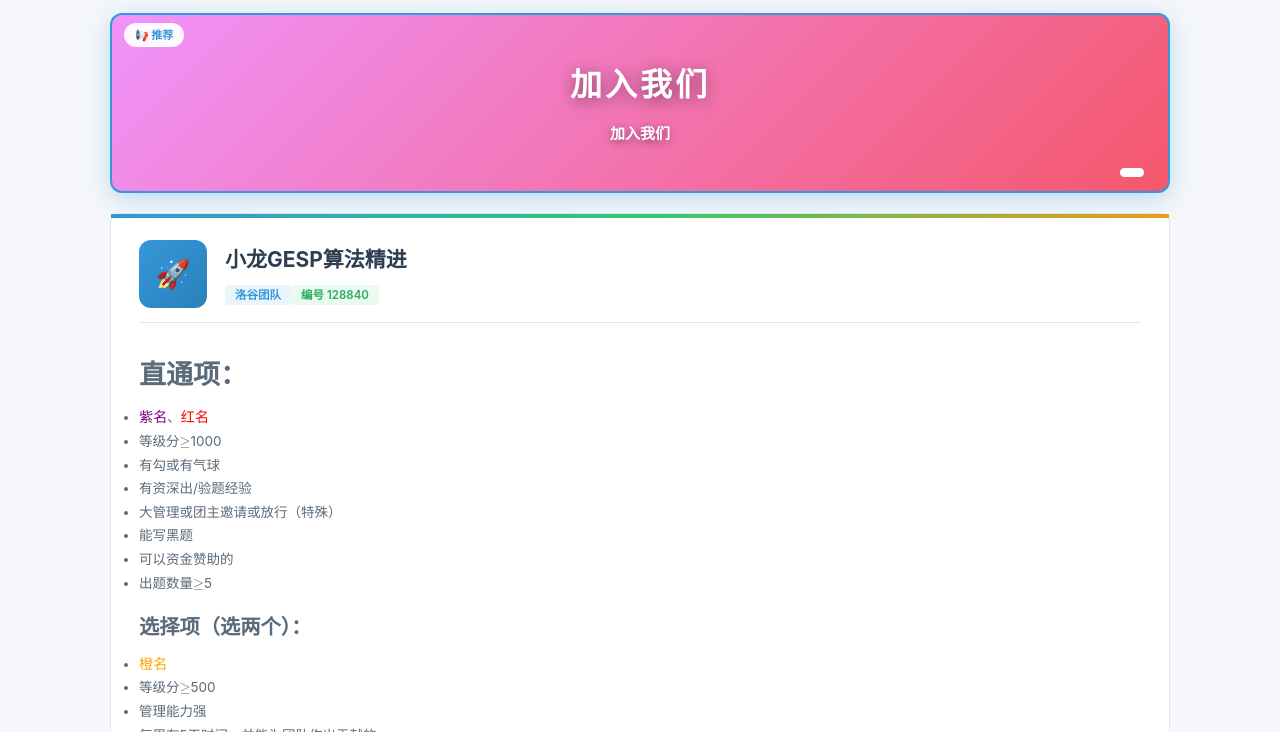
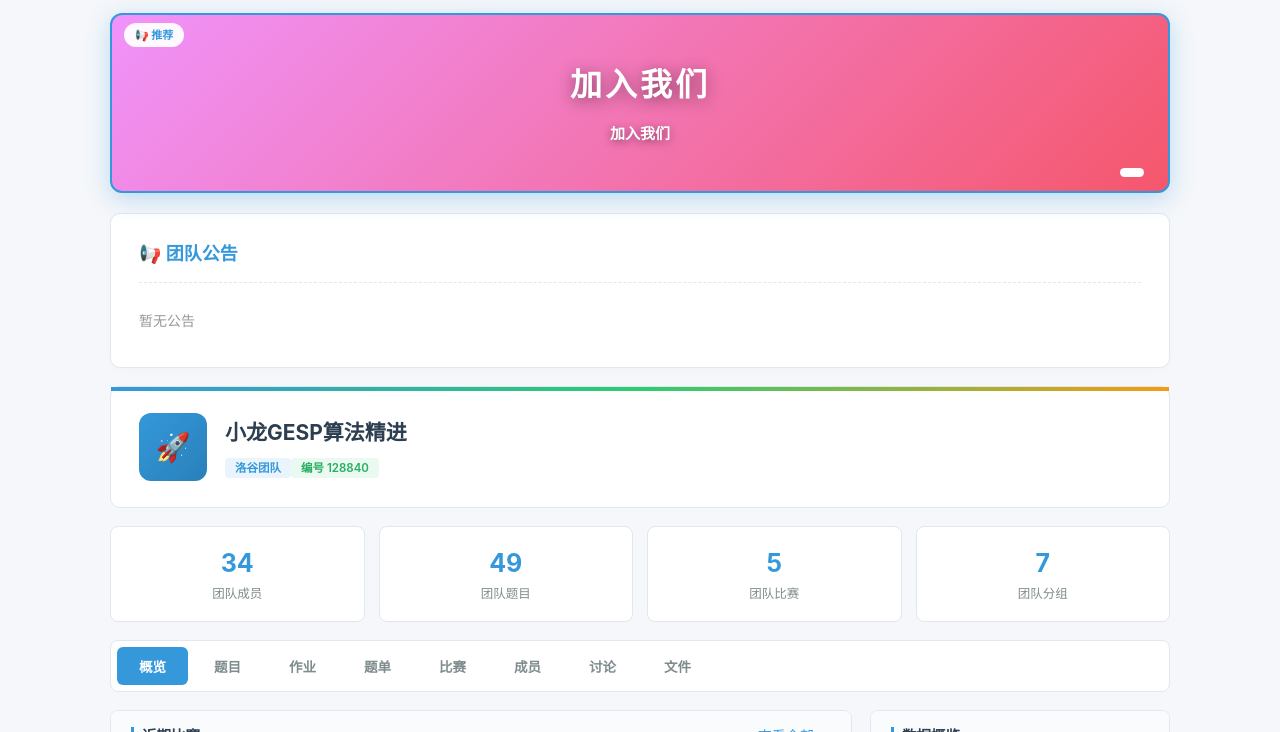
Before and after one commit to CDxiaolang/CDxiaolang.github.io, a website: page index.html in a window 1280 px wide. Shown: the part 68-800 px from the top of the page. Drawn offline with nearby package versions, Linux system fonts and the light colour scheme.

Commit message:
Update index.html

```diff
--- a/index.html
+++ b/index.html
@@ -37,7 +37,11 @@ a{text-decoration:none;color:inherit}
 .team-avatar img{width:100%;height:100%;object-fit:cover}
 .team-info h1{font-size:21px;font-weight:700;margin-bottom:5px}
 .tag{font-size:11.5px;padding:3px 10px;border-radius:4px;font-weight:600;background:#eaf4fc;color:#3498db}.tag.g{background:#eafaf1;color:#27ae60}
-#teamDesc{padding-top:14px;margin-top:14px;border-top:1px solid #e1e8ed;color:#5b6b7a;font-size:13.5px;line-height:1.75}
+
+/* 🚀 公告区域（绝对不显示简介） */
+#teamNotice{padding:24px 28px;background:#fff;border:1px solid #e1e8ed;border-radius:10px;margin-bottom:18px;font-size:14px;line-height:1.75;box-shadow:0 2px 12px rgba(0,0,0,.02)}
+#teamNotice .notice-title{font-weight:700;color:#3498db;margin-bottom:16px;font-size:18px;display:flex;align-items:center;gap:8px;border-bottom:1px dashed #e1e8ed;padding-bottom:12px;}
+
 .stats-row{display:grid;grid-template-columns:repeat(4,1fr);gap:14px;margin-bottom:18px}
 .stat-card{background:#fff;border:1px solid #e1e8ed;border-radius:8px;padding:16px 18px;text-align:center;cursor:pointer;transition:.2s}
 .stat-card:hover{border-color:#3498db;transform:translateY(-2px)}
@@ -75,8 +79,24 @@ a{text-decoration:none;color:inherit}
 .rules h3{font-size:15px;font-weight:700;margin-bottom:14px}
 .rules ol{margin-left:22px;color:#5b6b7a;font-size:13.5px;line-height:1.9}
 footer{text-align:center;padding:26px 20px;color:#7f8c8d;font-size:12.5px;border-top:1px solid #e1e8ed;margin-top:24px}
-.markdown-body{font-size:13.5px;line-height:1.75;color:#2c3e50}
-.markdown-body h1,.markdown-body h2,.markdown-body h3{margin:14px 0 8px;font-weight:700}.markdown-body p{margin:8px 0}
+
+/* 🚀 完美还原洛谷公告带蓝线折叠的样式 */
+.markdown-body{font-size:14px;line-height:1.75;color:#2c3e50}
+.markdown-body blockquote {
+    margin: 10px 0; padding: 10px 16px; border-left: 4px solid #3498db; background: #f8fbff; border-radius: 0 4px 4px 0; color: #5b6b7a;
+}
+.markdown-body details {
+    margin: 10px 0; padding: 10px 16px; border-left: 4px solid #3498db; background: #f8fbff; border-radius: 0 4px 4px 0;
+}
+.markdown-body summary {
+    cursor: pointer; font-weight: 600; color: #3498db; list-style: none; display: flex; align-items: center; gap: 8px;
+}
+.markdown-body summary::-webkit-details-marker { display: none; }
+.markdown-body summary::before {
+    content: "▶"; font-size: 12px; color: #3498db; transition: transform 0.2s;
+}
+.markdown-body details[open] summary::before { transform: rotate(90deg); }
+.markdown-body ul, .markdown-body ol { margin: 8px 0; padding-left: 24px; }
 .katex{font-size:1.05em}
 </style>
 </head>
@@ -84,7 +104,6 @@ footer{text-align:center;padding:26px 20px;color:#7f8c8d;font-size:12.5px;border
 <nav class="topbar"><div class="topbar-inner">
 <div class="logo"><span class="logo-icon">L</span><span>洛谷团队</span></div>
 <div class="user-area">
-<!-- ⚠️ 这里已经是你的仓库地址，不需要修改 -->
 <a href="https://github.com/CDxiaolang/CDxiaolang.github.io/actions" target="_blank" class="update-btn">🚀 前往 GitHub 更新</a>
 </div></div></nav>
 
@@ -94,12 +113,14 @@ footer{text-align:center;padding:26px 20px;color:#7f8c8d;font-size:12.5px;border
 </div>
 
 <div class="container">
+<!-- 🚀 公告区 -->
+<div id="teamNotice"></div>
+
 <div class="team-header">
 <div class="team-header-top">
 <div class="team-avatar" id="teamAvatar">🚀</div>
 <div class="team-info"><h1 id="teamName">加载中...</h1><div class="team-meta" id="teamMeta"></div></div>
 </div>
-<div id="teamDesc"></div>
 </div>
 <div class="stats-row" id="statsRow"></div>
 <div class="tabs" id="tabs"></div>
@@ -124,10 +145,6 @@ function pickAny(o,keys){if(!o)return undefined;for(const k of keys){const v=o[k
 function findList(key){const cd=DATA[key];if(!cd)return[];const d=cd.data||cd;for(const k in d){const v=d[k];if(v&&Array.isArray(v.result))return v.result;if(Array.isArray(v)&&v.length&&typeof v[0]==='object')return v}return[]}
 
 function getTeamInfo(){const t=DATA.team;if(!t)return null;const d=t.data||t;let tob=d.team||d;if(!tob||(!tob.name&&!tob.title)){try{const m=DATA.member,dm=m&&m.data?m.data:m;if(dm&&dm.team)tob=dm.team}catch(e){}}return tob}
-function getTeamName(){const t=getTeamInfo();if(!t)return"";return pickAny(t,["name","title","teamName"])||""}
-function getTeamAvatar(){const t=getTeamInfo();if(!t)return"";return pickAny(t,["avatar","icon","image","logo"])||""}
-function getNoticeText(){const t=getTeamInfo();if(!t)return"";const cs=["notice","announcement","description","intro"];for(const k of cs){const v=t[k];if(v&&typeof v==="string"&&v.trim())return v}return""}
-
 function getMasterUid(){
   let uid = 0;
   try {
@@ -139,7 +156,6 @@ function getMasterUid(){
   } catch(e) {}
   return uid;
 }
-
 function getGroups(){
   const cd=DATA.member;if(!cd)return[];const d=cd.data||cd;
   let gs = [];
@@ -149,7 +165,6 @@ function getGroups(){
   } else if (d.groupList && Array.isArray(d.groupList)) {
       gs = d.groupList;
   }
-
   return gs.map(g => {
     let uids = [];
     const rawMembers = g.members || g.uids || g.userIds || g.user_ids || g.memberList || [];
@@ -163,7 +178,6 @@ function getGroups(){
     return { name: g.name || g.title || "未命名分组", uids: uids };
   });
 }
-
 function getAdminGroupUids(){const s={};getGroups().forEach(g=>{const n=g.name||'';if(!/管理|admin|出题/i.test(n))return;g.uids.forEach(u=>s[u]=true)});return s}
 function getOwnerGroupUids(){const s={};getGroups().forEach(g=>{const n=g.name||'';if(!/所有者|团长|owner|管理/i.test(n))return;g.uids.forEach(u=>s[u]=true)});return s}
 
@@ -180,7 +194,6 @@ function detectRole(m,mu,au,ou){
 function getNameColorClass(m){
   const rawColor = m.color || m.user?.color || m.nameColor || m.user?.nameColor || '';
   const r = parseInt(m.rating || m.user?.rating || 0);
-
   const c = String(rawColor).toLowerCase();
   if (c.includes('gray') || c.includes('grey') || c.includes('灰')) return 'c-gray';
   if (c.includes('blue') || c.includes('蓝')) return 'c-blue';
@@ -191,7 +204,6 @@ function getNameColorClass(m){
   if (c.includes('black') || c.includes('黑')) return 'c-black';
   if (c.includes('yellow') || c.includes('黄')) return 'c-yellow';
   if (c.includes('brown') || c.includes('棕')) return 'c-brown';
-
   if (r >= 2400) return 'c-red';
   if (r >= 2000) return 'c-orange';
   if (r >= 1600) return 'c-green';
@@ -202,16 +214,13 @@ function getNameColorClass(m){
 function getMembers(){
   const mu=getMasterUid(), au=getAdminGroupUids(), ou=getOwnerGroupUids();
   const groups = getGroups();
-
   return findList("member").map(m=>{
     const uid=num(pick(m,['uid','id','user.uid']))||0;
     const name=pick(m,['name','user.name','username','user.username','nickname','user.nickname'])||"未知";
     const role=detectRole(m,mu,au,ou);
     const avatar=pick(m,['avatar','user.avatar'])||(uid>0?`https://cdn.luogu.com.cn/upload/usericon/${uid}.png`:'');
-
     let myGroups = [];
     groups.forEach(g => { if(g.uids.includes(uid)) myGroups.push(g.name); });
-
     const mGroups = m.groups || m.user?.groups || m.group || m.user?.group;
     if (mGroups) {
       if (Array.isArray(mGroups)) {
@@ -225,7 +234,6 @@ function getMembers(){
         if (!myGroups.includes(mGroups.name)) myGroups.push(mGroups.name);
       }
     }
-
     return {uid,name,role,avatar,groups:myGroups, colorClass:getNameColorClass(m)};
   });
 }
@@ -243,38 +251,26 @@ function getDiscussions() {
       if (!obj) return null;
       if (Array.isArray(obj)) {
         if (obj.length > 0 && typeof obj[0] === 'object' && (obj[0].title || obj[0].name)) {
-          if (obj[0].replyCount !== undefined || obj[0].replies !== undefined || obj[0].author || obj[0].user) {
-            return obj;
-          }
+          if (obj[0].replyCount !== undefined || obj[0].replies !== undefined || obj[0].author || obj[0].user) return obj;
         }
-        for (let item of obj) {
-          const res = deepSearch(item);
-          if (res) return res;
-        }
+        for (let item of obj) { const res = deepSearch(item); if (res) return res; }
       } else if (typeof obj === 'object') {
         for (let key in obj) {
-          if (key === 'discussions' || key === 'feeds' || key === 'threads' || key === 'posts') {
-            const res = deepSearch(obj[key]);
-            if (res) return res;
-          }
-          const res = deepSearch(obj[key]);
-          if (res) return res;
+          if (key === 'discussions' || key === 'feeds' || key === 'threads' || key === 'posts') { const res = deepSearch(obj[key]); if (res) return res; }
+          const res = deepSearch(obj[key]); if (res) return res;
         }
       }
       return null;
     }
     raw = deepSearch(DATA) || [];
   }
-
   return raw.map(d => {
     const authorObj = d.author || d.user || d.poster || {};
     return {
-      id: d.id || d.did || d.tid || "",
-      title: d.title || d.name || "无标题",
+      id: d.id || d.did || d.tid || "", title: d.title || d.name || "无标题",
       authorName: authorObj.name || d.authorName || d.posterName || "未知",
       authorUid: num(authorObj.uid || authorObj.id || d.authorUid || 0),
-      authorColor: authorObj.color || d.color || "",
-      replyCount: d.replyCount || d.replies || d.commentCount || 0,
+      authorColor: authorObj.color || d.color || "", replyCount: d.replyCount || d.replies || d.commentCount || 0,
       time: d.time || d.createTime || d.postTime || ""
     };
   });
@@ -285,35 +281,17 @@ function groupBadge(n){return n?`<span class="badge group">${esc(n)}</span>`:""}
 function diffTag(d){const i=typeof d==="number"?d:-1;return`<span style="font-size:11.5px;font-weight:600;padding:2px 9px;border-radius:4px;background:${DIFF_COLORS[i]||"#ccc"}22;color:${DIFF_COLORS[i]||"#ccc"}">${esc(DIFF_NAMES[i]||"—")}</span>`}
 function avatarColor(i){return["#3498db","#2ecc71","#f39c12","#9b59b6","#e74c3c","#1abc9c","#34495e","#e91e63"][i%8]}
 
-function renderMarkdown(el,text){if(!text)return;let html;if(window.marked){html=window.marked.parse(text,{breaks:true,gfm:true})}else{html=esc(text)}el.innerHTML=html;if(window.renderMathInElement){window.renderMathInElement(el,{delimiters:[{left:"$$",right:"$$",display:true},{left:"$",right:"$",display:false}],throwOnError:false})}}
-
 function problemRow(p){return`<a class="item-row" href="${BASE}/problem/${esc(p.id)}" target="_blank"><span class="item-id">${esc(p.id)}</span><span class="item-title">${esc(p.title)}</span>${diffTag(p.difficulty)}</a>`}
 function contestRow(c){return`<a class="item-row" href="${BASE}/contest/${esc(c.id)}" target="_blank"><span class="item-id">#${esc(c.id)}</span><span class="item-title">${esc(c.title)}</span></a>`}
 function trainingRow(t){return`<a class="item-row" href="${BASE}/training/${esc(t.id)}" target="_blank"><span class="item-id">${esc(t.id)}</span><span class="item-title">${esc(t.title)}</span><span class="item-extra">${t.problemCount} 题</span></a>`}
 function homeworkRow(h){return`<div class="item-row"><span class="item-id">HW</span><span class="item-title">${esc(h.title)}</span><span class="item-extra">${h.problemCount} 题</span></div>`}
-
 function discussRow(d) {
   const url = d.id ? `${BASE}/discuss/${d.id}` : '#';
   let colorCls = getNameColorClass({ color: d.authorColor });
-  return `<a class="item-row" href="${url}" target="_blank">
-    <span class="item-title" style="font-weight:600;font-size:14px;">${esc(d.title)}</span>
-    <span class="item-extra" style="width:150px;text-align:right;white-space:nowrap;">
-      <span class="${colorCls}">${esc(d.authorName)}</span> · ${d.replyCount} 回复
-    </span>
-  </a>`;
+  return `<a class="item-row" href="${url}" target="_blank"><span class="item-title" style="font-weight:600;font-size:14px;">${esc(d.title)}</span><span class="item-extra" style="width:150px;text-align:right;white-space:nowrap;"><span class="${colorCls}">${esc(d.authorName)}</span> · ${d.replyCount} 回复</span></a>`;
 }
-
-function fileRow(f){
-  const url = f.id ? `${BASE}/team/${TID}/file/${f.id}/download` : '#';
-  return `<a class="item-row" href="${url}" target="_blank"><span class="item-id">📄</span><span class="item-title">${esc(f.name)}</span><span class="item-extra">${f.size?Math.round(f.size/1024)+' KB':''} ⬇️</span></a>`;
-}
-
-function memberCard(m,i){
-  const gt = (m.groups&&m.groups.length)?m.groups.map(groupBadge).join(""):'';
-  const av = m.avatar?`<div class="member-avatar" style="background:${avatarColor(i)}"><img src="${esc(m.avatar)}" onerror="this.style.display='none';this.parentNode.textContent='${esc(m.name[0]||'?')}'"></div>`:`<div class="member-avatar" style="background:${avatarColor(i)}">${esc(m.name[0]||'?')}</div>`;
-  const link = m.uid>0?`${BASE}/user/${m.uid}`:'#';
-  return `<a class="member-item" href="${link}" target="_blank">${av}<div style="min-width:0;flex:1"><div class="member-name"><span class="${m.colorClass}">${esc(m.name)}</span> ${roleBadge(m.role)}</div>${gt?`<div class="member-meta" style="font-size:11px;color:#7f8c8d;margin-top:3px">${gt}</div>`:''}</div></a>`;
-}
+function fileRow(f){const url = f.id ? `${BASE}/team/${TID}/file/${f.id}/download` : '#';return `<a class="item-row" href="${url}" target="_blank"><span class="item-id">📄</span><span class="item-title">${esc(f.name)}</span><span class="item-extra">${f.size?Math.round(f.size/1024)+' KB':''} ⬇️</span></a>`;}
+function memberCard(m,i){const gt = (m.groups&&m.groups.length)?m.groups.map(groupBadge).join(""):'';const av = m.avatar?`<div class="member-avatar" style="background:${avatarColor(i)}"><img src="${esc(m.avatar)}" onerror="this.style.display='none';this.parentNode.textContent='${esc(m.name[0]||'?')}'"></div>`:`<div class="member-avatar" style="background:${avatarColor(i)}">${esc(m.name[0]||'?')}</div>`;const link = m.uid>0?`${BASE}/user/${m.uid}`:'#';return `<a class="member-item" href="${link}" target="_blank">${av}<div style="min-width:0;flex:1"><div class="member-name"><span class="${m.colorClass}">${esc(m.name)}</span> ${roleBadge(m.role)}</div>${gt?`<div class="member-meta" style="font-size:11px;color:#7f8c8d;margin-top:3px">${gt}</div>`:''}</div></a>`;}
 
 function rOverview(){
   const probs=getProblems().slice(0,5),cons=getContests().slice(0,4),mems=getMembers().slice(0,8);
@@ -340,26 +318,14 @@ function rProblems(){const p=getProblems();return`<div class="card"><div class="
 function rHomework(){const h=getHomework();return`<div class="card"><div class="card-head"><h3>团队作业（${h.length}）</h3></div><div class="card-body">${h.length?h.map(homeworkRow).join(""):'暂无'}</div></div>`}
 function rTraining(){const t=getTrainings();return`<div class="card"><div class="card-head"><h3>训练题单（${t.length}）</h3></div><div class="card-body">${t.length?t.map(trainingRow).join(""):'暂无'}</div></div>`}
 function rContest(){const c=getContests();return`<div class="card"><div class="card-head"><h3>团队比赛（${c.length}）</h3></div><div class="card-body">${c.length?c.map(contestRow).join(""):'暂无'}</div></div>`}
-
-function rDiscuss(){
-  const d = getDiscussions();
-  if(!d.length) return `<div class="card"><div class="card-body" style="text-align:center;padding:20px">暂无讨论数据</div></div>`;
-  return `<div class="card"><div class="card-head"><h3>团队讨论（${d.length}）</h3></div><div class="card-body">${d.map(discussRow).join("")}</div></div>`;
-}
-
+function rDiscuss(){const d = getDiscussions();if(!d.length) return `<div class="card"><div class="card-body" style="text-align:center;padding:20px">暂无讨论数据</div></div>`;return `<div class="card"><div class="card-head"><h3>团队讨论（${d.length}）</h3></div><div class="card-body">${d.map(discussRow).join("")}</div></div>`;}
 function rMember(){
   const all=getMembers();
   if(!all.length)return`<div class="card"><div class="card-body" style="text-align:center;padding:20px">暂无成员</div></div>`;
-
-  const gc={};
-  all.forEach(m=>m.groups.forEach(g=>gc[g]=(gc[g]||0)+1));
-
+  const gc={};all.forEach(m=>m.groups.forEach(g=>gc[g]=(gc[g]||0)+1));
   let fb = `<div class="filter-bar"><button class="filter-chip ${currentFilter==='all'?'active':''}" onclick="setFilter('all')">全部 <span>${all.length}</span></button>`;
-  Object.keys(gc).sort().forEach(g=>{
-    fb += `<button class="filter-chip ${currentFilter===g?'active':''}" onclick="setFilter('${esc(g).replace(/'/g,'')}')">${esc(g)} <span>${gc[g]}</span></button>`;
-  });
+  Object.keys(gc).sort().forEach(g=>{fb += `<button class="filter-chip ${currentFilter===g?'active':''}" onclick="setFilter('${esc(g).replace(/'/g,'')}')">${esc(g)} <span>${gc[g]}</span></button>`;});
   fb += '</div>';
-
   const filtered = currentFilter==='all' ? all : all.filter(m=>m.groups.includes(currentFilter));
   return `<div class="card"><div class="card-head"><h3>团队成员（${all.length}）</h3></div><div class="card-body">${fb}<div class="member-grid">${filtered.map(memberCard).join("")}</div></div></div>`;
 }
@@ -397,15 +363,19 @@ async function boot(){
     CONFIG = window.__TEAM_CONFIG__ || {};
   }catch(e){ console.warn('config.js 加载失败'); }
 
-  const tName = getTeamName() || ("团队 " + TID);
+  const tName = getTeamInfo()?.name || ("团队 " + TID);
   document.getElementById("teamName").textContent = tName;
-  const tAvatar = getTeamAvatar();
+  const tAvatar = getTeamInfo()?.avatar || "";
   if(tAvatar) document.getElementById("teamAvatar").innerHTML = `<img src="${esc(tAvatar)}" onerror="this.parentNode.textContent='🚀'">`;
   document.getElementById("teamMeta").innerHTML = `<span class="tag">洛谷团队</span><span class="tag g">编号 ${TID}</span>`;
 
-  const notice = getNoticeText();
-  if(notice){ document.getElementById("teamDesc").classList.add("markdown-body"); renderMarkdown(document.getElementById("teamDesc"), notice); }
-  else{ document.getElementById("teamDesc").textContent = "暂无团队简介"; }
+  // 🚀 只渲染公告！绝对不渲染简介！
+  const noticeEl = document.getElementById("teamNotice");
+  if(DATA.noticeHtml && DATA.noticeHtml.trim() !== ""){
+    noticeEl.innerHTML = `<div class="notice-title">📢 团队公告</div><div id="noticeContent" class="markdown-body">${DATA.noticeHtml}</div>`;
+  } else {
+    noticeEl.innerHTML = `<div class="notice-title">📢 团队公告</div><div style="color:#999;padding:10px 0;">暂无公告</div>`;
+  }
 
   document.getElementById("rulesList").innerHTML = (CONFIG.rules||[]).map(r=>`<li>${esc(r)}</li>`).join('');
 
```
